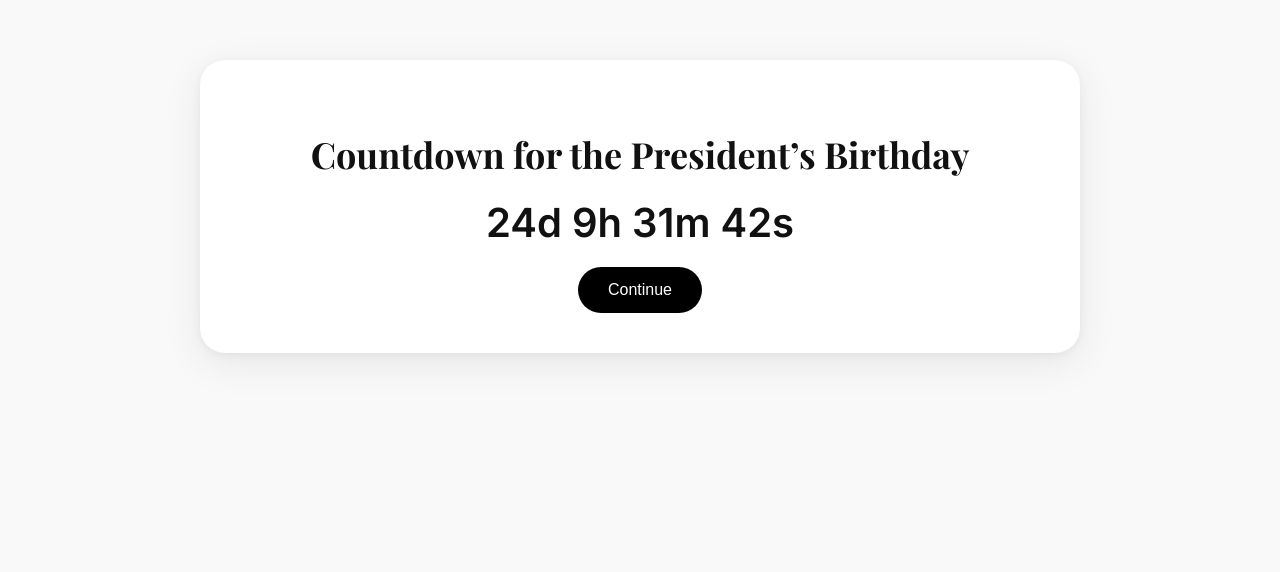
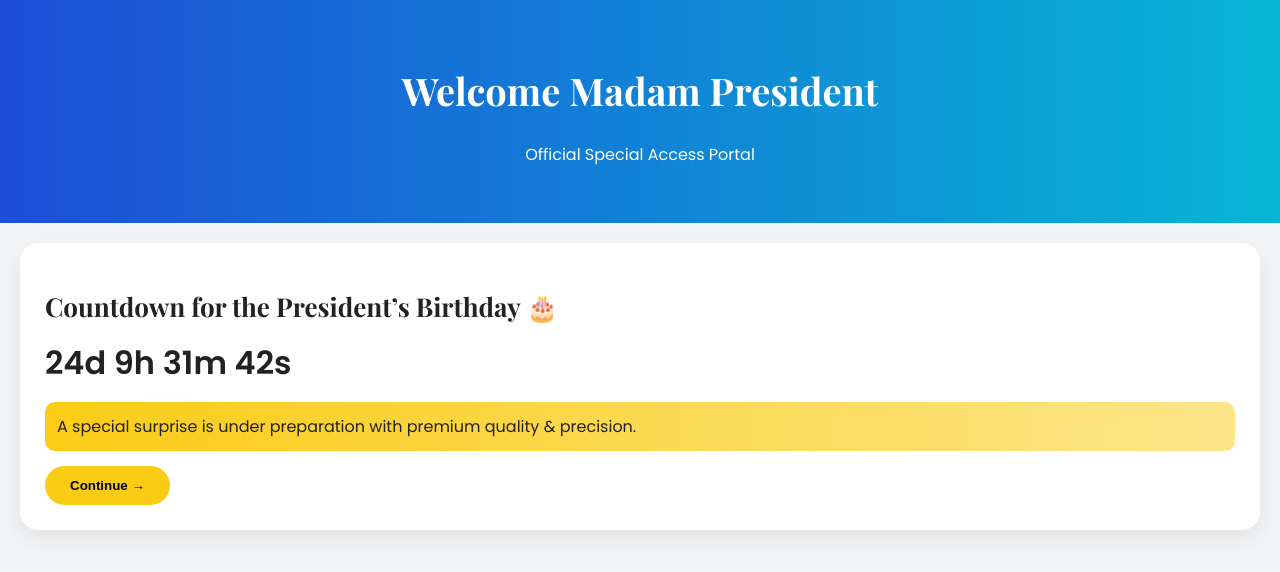
Before and after one commit to Mankitofficial/tanishi-birthday, a plain HTML site: page index.html in a window 1280 px wide. Drawn offline with nearby package versions, Linux system fonts and the light colour scheme.

Commit message:
Update index.html

```diff
--- a/index.html
+++ b/index.html
@@ -4,105 +4,76 @@
 <meta charset="UTF-8">
 <title>Madam President</title>
 
-<link href="https://fonts.googleapis.com/css2?family=Playfair+Display:wght@700&family=Great+Vibes&family=Inter:wght@400;600&display=swap" rel="stylesheet">
+<link href="https://fonts.googleapis.com/css2?family=Poppins:wght@400;600&family=Playfair+Display:wght@700&display=swap" rel="stylesheet">
 
 <style>
 
-body {
+body{
   margin:0;
-  background:#f9f9f9;
-  font-family:'Inter', sans-serif;
-  color:#111;
-  overflow-x:hidden;
+  font-family:'Poppins',sans-serif;
+  background:#f3f4f6;
+  color:#222;
 }
 
-/* WELCOME */
-#welcome {
-  height:100vh;
-  display:flex;
-  justify-content:center;
-  align-items:center;
-  flex-direction:column;
-  animation:fadeIn 2s ease;
-}
-
-#welcome h1 {
-  font-family:'Great Vibes', cursive;
-  font-size:70px;
-  color:#000;
-  text-shadow:0 10px 30px rgba(0,0,0,0.2);
-}
-
-/* SECTIONS */
-.section {
-  display:none;
-  padding:60px 20px;
+/* HEADER */
+.header{
+  background:linear-gradient(90deg,#1d4ed8,#06b6d4);
+  color:white;
+  padding:40px 20px;
   text-align:center;
 }
 
-.active {
-  display:block;
-  animation:fadeUp 1s ease;
+.header h1{
+  font-family:'Playfair Display',serif;
+  font-size:38px;
 }
 
-/* PREMIUM CARD */
-.card {
-  max-width:800px;
-  margin:auto;
-  padding:40px;
-  border-radius:25px;
+/* CARD */
+.card{
   background:white;
-  box-shadow:
-    0 10px 40px rgba(0,0,0,0.08),
-    0 2px 10px rgba(0,0,0,0.05);
+  margin:20px;
+  padding:25px;
+  border-radius:18px;
+  box-shadow:0 8px 25px rgba(0,0,0,0.08);
+}
+
+/* GOLD HIGHLIGHT */
+.highlight{
+  background:linear-gradient(90deg,#facc15,#fde68a);
+  padding:12px;
+  border-radius:10px;
+  margin-top:10px;
+  font-weight:500;
 }
 
 /* HEADINGS */
-h2 {
-  font-family:'Playfair Display', serif;
-  font-size:36px;
-  margin-bottom:20px;
+h2{
+  font-family:'Playfair Display',serif;
+  font-size:26px;
+  margin-bottom:10px;
 }
 
 /* COUNTDOWN */
-.countdown {
-  font-size:40px;
-  font-weight:600;
-  margin:20px 0;
+.countdown{
+  font-size:32px;
+  font-weight:bold;
+  margin:15px 0;
 }
 
 /* BUTTON */
-.btn {
-  padding:14px 30px;
-  background:#000;
-  color:white;
+.btn{
+  background:#facc15;
   border:none;
-  border-radius:30px;
+  padding:12px 25px;
+  border-radius:25px;
   cursor:pointer;
-  font-size:16px;
-  transition:0.3s;
+  font-weight:bold;
+  margin-top:15px;
 }
 
-.btn:hover {
-  transform:scale(1.05);
-  box-shadow:0 10px 20px rgba(0,0,0,0.2);
-}
-
-/* MESSAGE */
-.message {
-  line-height:1.8;
-  font-size:16px;
-}
-
-/* ANIMATION */
-@keyframes fadeIn {
-  from {opacity:0;}
-  to {opacity:1;}
-}
-
-@keyframes fadeUp {
-  from {opacity:0; transform:translateY(40px);}
-  to {opacity:1; transform:translateY(0);}
+/* HIDDEN */
+.hidden{
+  display:none;
 }
 
 </style>
@@ -110,61 +81,61 @@ h2 {
 
 <body>
 
-<!-- WELCOME -->
-<div id="welcome">
+<!-- HEADER -->
+<div class="header">
   <h1>Welcome Madam President</h1>
+  <p>Official Special Access Portal</p>
 </div>
 
-<!-- PAGE 1 -->
-<div id="page1" class="section">
+<!-- COUNTDOWN SECTION -->
+<div id="page1" class="card">
 
-  <div class="card">
-    <h2>Countdown for the President’s Birthday</h2>
-    <div id="countdown" class="countdown"></div>
+  <h2>Countdown for the President’s Birthday 🎂</h2>
 
-    <button class="btn" onclick="nextPage()">Continue</button>
+  <div id="countdown" class="countdown"></div>
+
+  <div class="highlight">
+    A special surprise is under preparation with premium quality & precision.
   </div>
+
+  <button class="btn" onclick="nextPage()">Continue →</button>
 
 </div>
 
-<!-- PAGE 2 -->
-<div id="page2" class="section">
+<!-- MESSAGE SECTION -->
+<div id="page2" class="card hidden">
 
-  <div class="card message">
+  <h2>Confidential Message</h2>
 
-    <p>
-    Madam President,
-    This message is not just a simple note but a carefully crafted experience designed with precision, effort, and emotion. The gift being prepared for you is undergoing a highly detailed and technically refined process. It involves coordination, structured planning, and even secure layers of conceptual design to ensure that the final outcome is not just impressive but truly exceptional.
+  <p>
+  Madam President,
+  This is not just a message but a carefully structured experience.
+  Your gift is being prepared with technical precision, creative enhancement, and secure planning.
 
-    Every element is being reviewed and enhanced with attention to detail, ensuring that quality and uniqueness are maintained at the highest level. This is not just about creating a gift, but about building something meaningful — something that reflects effort, intelligence, and genuine care.
+  Multiple stages of development are involved including coordination with media-level execution and structured improvements.
+  Every detail is being refined to ensure the final outcome is not just impressive but meaningful.
 
-    The preparation includes multiple stages where improvement and refinement are continuously applied. It is designed to deliver not just a moment of surprise, but a lasting memory that you will truly appreciate.
+  This effort carries both logic and emotion, making it more than just a simple surprise.
+  It is designed to create a memorable experience for you.
 
-    Therefore, a little patience is required, as what is being created is meant to be worth every second of the wait.
+  Therefore, a little patience is requested as the preparation is ongoing at a premium level.
+  </p>
 
-    </p>
+  <div class="highlight">
+    📌 Note: Please send your address to officially dispatch the gift.
+  </div>
 
-    <p><b>Note:</b> Please send your address to officially dispatch the gift.</p>
+  <button class="btn" onclick="sendMail()">Send Address</button>
 
-    <button class="btn" onclick="sendMail()">Send Address</button>
-
-    <p style="margin-top:25px;">
-    Thank You Madam President ❤️<br><br>
-    Further details can be discussed with Bhai Mansi Ji,
-    as we are not permitted to disclose more information here.
-    </p>
-
+  <div class="highlight" style="margin-top:20px;">
+    Thank You Madam President ❤️ <br><br>
+    For further details, please discuss with <b>Mankit Bhai</b>.
+    We are not permitted to disclose more information here.
   </div>
 
 </div>
 
 <script>
-
-// AUTO TRANSITION
-setTimeout(()=>{
-  document.getElementById("welcome").style.display="none";
-  document.getElementById("page1").classList.add("active");
-},3000);
 
 // COUNTDOWN
 const target=new Date("April 23, 2026").getTime();
@@ -184,11 +155,11 @@ setInterval(()=>{
 
 // NEXT PAGE
 function nextPage(){
-  document.getElementById("page1").classList.remove("active");
-  document.getElementById("page2").classList.add("active");
+  document.getElementById("page1").classList.add("hidden");
+  document.getElementById("page2").classList.remove("hidden");
 }
 
-// EMAIL OPEN
+// EMAIL
 function sendMail(){
   window.location.href="mailto:mankitmankit7@gmail.com?subject=Address Submission&body=Enter your address here...";
 }
```
